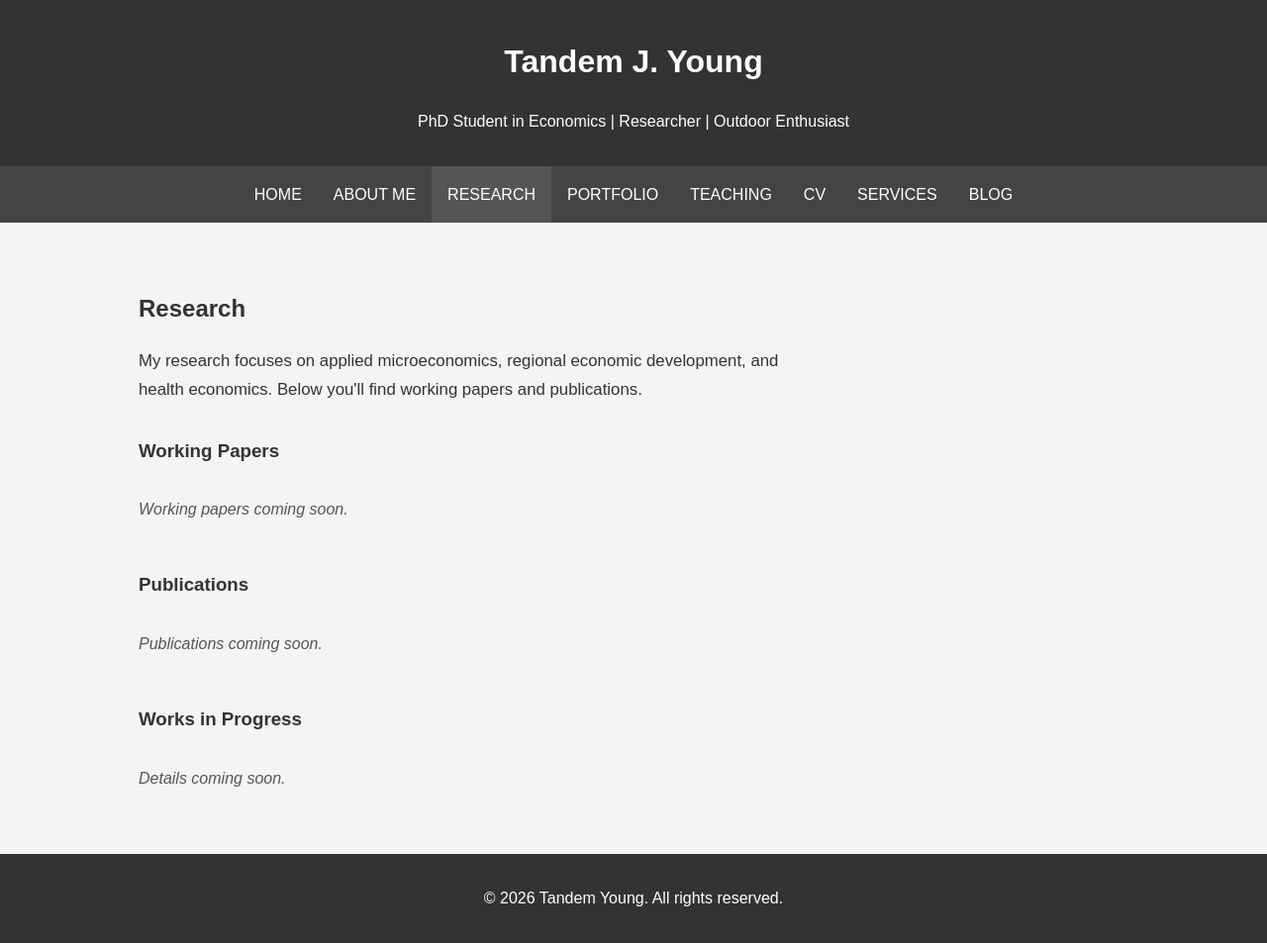
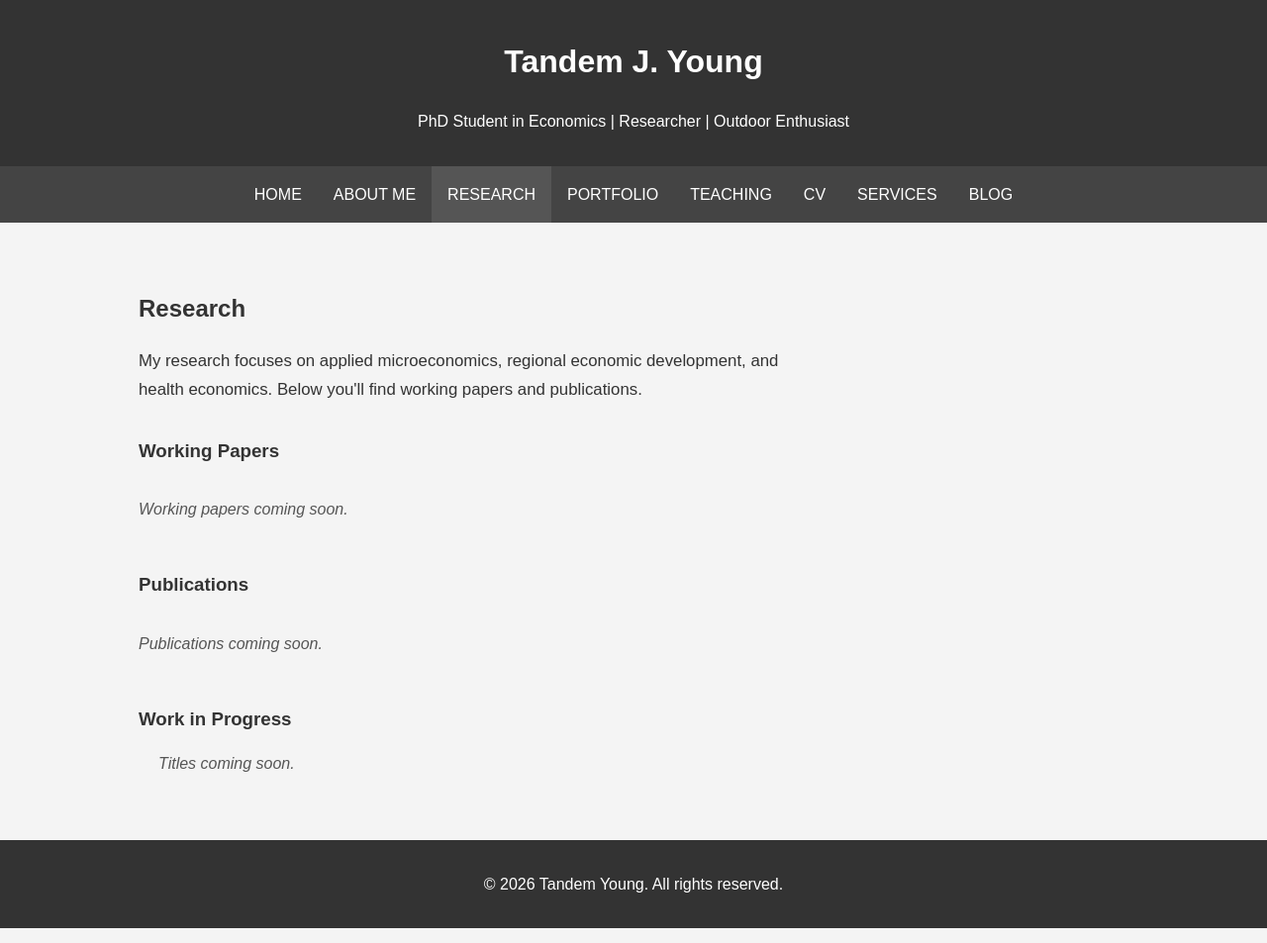
Before and after one commit to TandemYoung/tandemyoung.github.io, a Jekyll site: the page built from research.html, in a window 1280 px wide. Shown: the whole page at 99% size. Built offline with Jekyll 4.4.1, drawn with Linux system fonts in a browser that asks for light colours.

Commit message:
Rename Works in Progress to Work in Progress with simple title list
https://claude.ai/code/session_01TWzAaDgZZHNXmMJ15DaeHY

```diff
--- a/css/styles.css
+++ b/css/styles.css
@@ -444,6 +444,15 @@ thead th {
   gap: var(--space-sm);
 }
 
+.wip-list {
+  padding-left: var(--space-xl);
+  line-height: var(--line-height-relaxed);
+}
+
+.wip-list li {
+  margin-bottom: var(--space-sm);
+}
+
 .placeholder-text {
   color: var(--color-text-muted);
   font-style: italic;
--- a/research.html
+++ b/research.html
@@ -48,17 +48,12 @@ title: Tandem Young - Research
     -->
   </div>
 
-  <h3>Works in Progress</h3>
-  <div class="paper-list">
-    <p class="placeholder-text">Details coming soon.</p>
+  <h3>Work in Progress</h3>
+  <ul class="wip-list">
+    <p class="placeholder-text">Titles coming soon.</p>
     <!--
-    <article class="paper-card">
-      <h4>Project Title Here</h4>
-      <p class="paper-authors">With Co-Author Name</p>
-      <p class="paper-abstract">
-        Brief description of the research project.
-      </p>
-    </article>
+    <li>Paper Title Here</li>
+    <li>Another Paper Title Here</li>
     -->
-  </div>
+  </ul>
 </section>
```
